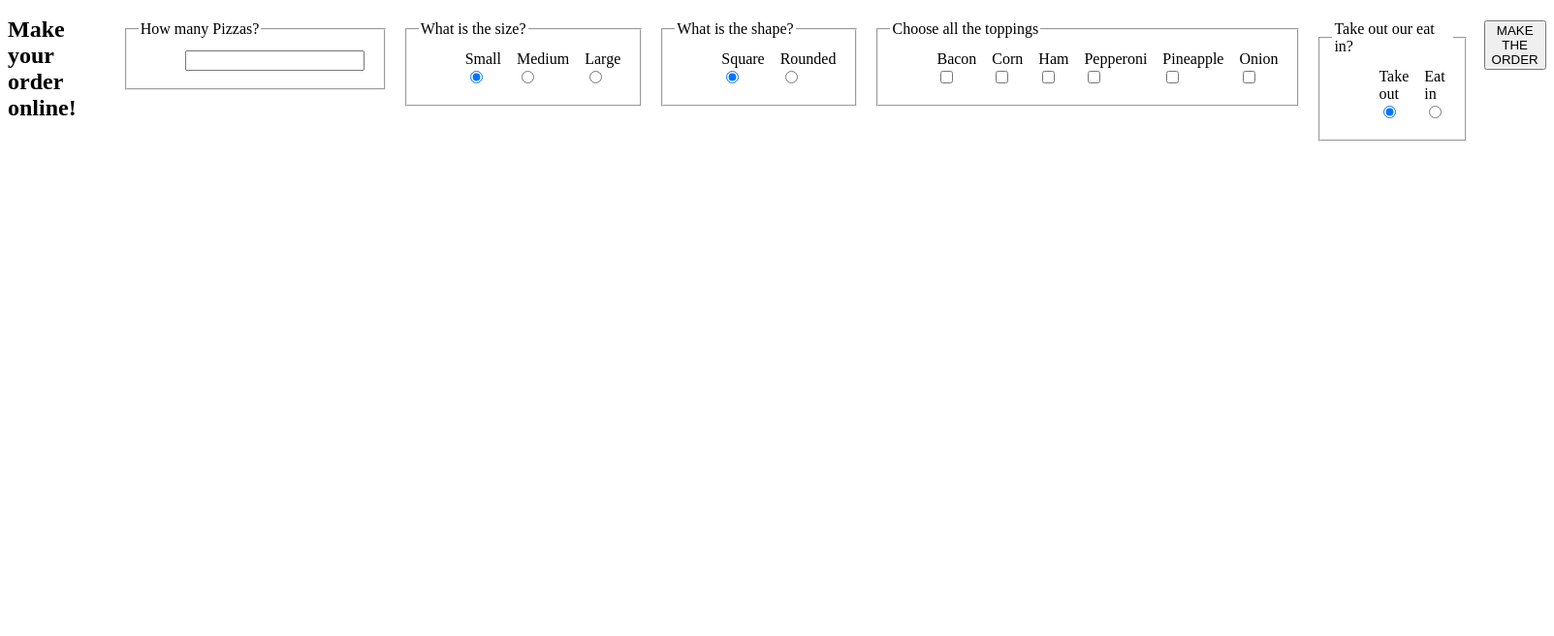
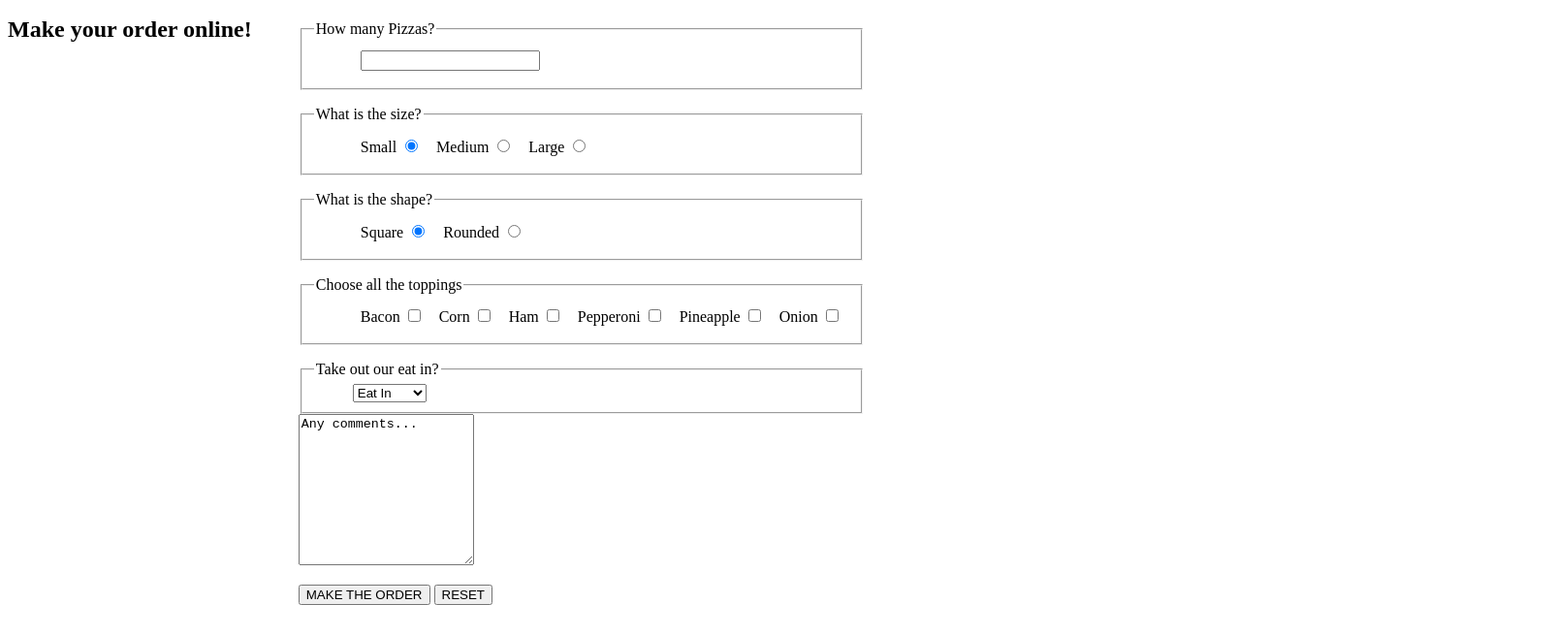
Before and after one commit to BrunoSette/html-assignment, a plain HTML site: page index.html in a window 1280 px wide. Shown: the part 388-1044 px from the top of the page at 97% size, 1603 px wide, since content can reach past the window. Before the commit the page ends 800 px from the top, so only its background shows below. Drawn offline with Linux system fonts and the light colour scheme.

Commit message:
Update project

```diff
--- a/css/styles.css
+++ b/css/styles.css
@@ -27,4 +27,10 @@ ul {
 
 li {
   padding: 8px;
+  display: block;
 }
+
+.toppings {
+  display: flex;
+  flex-direction: column;
+}
--- a/index.html
+++ b/index.html
@@ -28,7 +28,7 @@
     <main>
       <h2>Make your order online!</h2>
       <form action="/order.php" method="post">
-        <ul>
+        <ul class="toppings">
           <li>
             <fieldset>
               <legend>How many Pizzas?</legend>
@@ -152,25 +152,18 @@
             <fieldset>
               <legend>Take out our eat in?</legend>
               <ul>
-                <li>
-                  <label for="eat">Take out</label>
-                  <input
-                    type="radio"
-                    id="takeOut"
-                    name="eat"
-                    value="takeOut"
-                    checked
-                  />
-                </li>
-                <li>
-                  <label for="eat">Eat in</label>
-                  <input type="radio" id="eat-in" name="eat" value="eat-in" />
-                </li>
+                <select name="eatin" id="eatin" form="eatin">
+                  <option value="eatin">Eat In</option>
+                  <option value="takeout">Take Out</option>
+                </select>
               </ul>
             </fieldset>
+            <textarea name="comment" rows="10">Any comments...</textarea>
           </li>
+
           <li>
             <button type="submit">MAKE THE ORDER</button>
+            <button type="reset">RESET</button>
           </li>
         </ul>
       </form>
```
